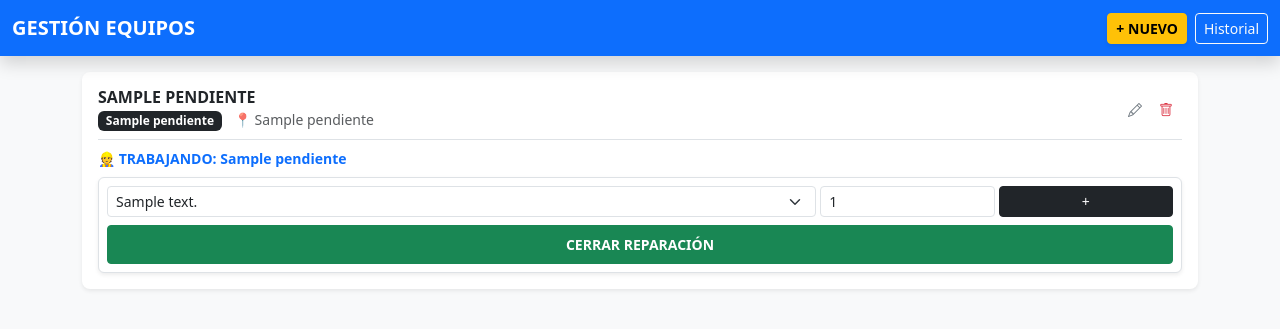
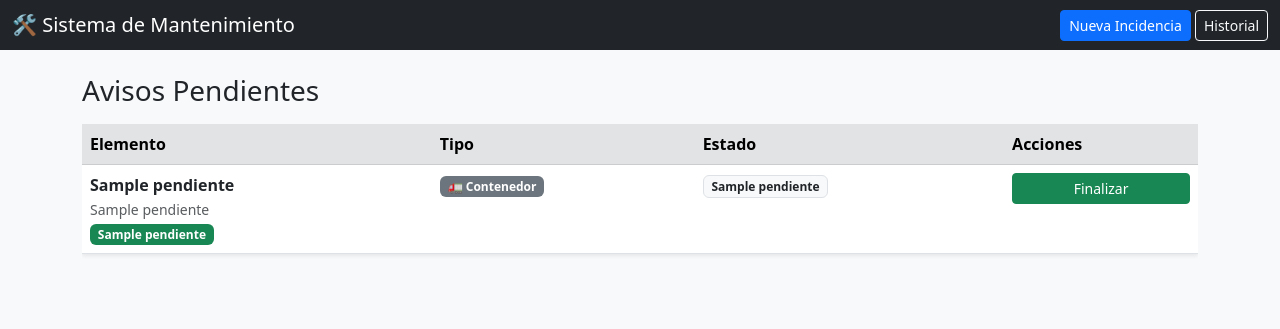
Before and after one commit to manin1985/mantenimiento-app, a Flask app: template templates/index.html in a window 1280 px wide. Shown: the top 329 px of the page. Run offline with Flask 3, Linux system fonts and the light colour scheme; the template is opened without the code that fills it: most values are stand-ins (such as "Sample title", 1, 10 or a date in 2020); some libraries are stand-ins or nearby versions.

Commit message:
Update index.html

```diff
--- a/templates/index.html
+++ b/templates/index.html
@@ -2,114 +2,180 @@
 <html lang="es">
 <head>
     <meta charset="UTF-8">
-    <meta name="viewport" content="width=device-width, initial-scale=1.0, maximum-scale=1.0, user-scalable=no">
-    <title>Equipos</title>
+    <meta name="viewport" content="width=device-width, initial-scale=1.0">
+    <title>Gestión de Incidencias - Mantenimiento</title>
     <link href="https://cdn.jsdelivr.net/npm/bootstrap@5.3.0/dist/css/bootstrap.min.css" rel="stylesheet">
-    <link rel="stylesheet" href="https://cdn.jsdelivr.net/npm/bootstrap-icons@1.10.5/font/bootstrap-icons.css">
     <style>
-        .prio-Alta { border-left: 12px solid #dc3545 !important; }
-        .prio-Media { border-left: 12px solid #ffc107 !important; }
-        .prio-Baja { border-left: 12px solid #0dcaf0 !important; }
-        .tipo-Papelera { border-left: 12px solid #adb5bd !important; background-color: #f8f9fa; }
-        .en-proceso { background-color: #fffde7 !important; border-left: 12px solid #fd7e14 !important; }
+        .prioridad-alta { border-left: 5px solid #dc3545; }
+        .prioridad-media { border-left: 5px solid #ffc107; }
+        .prioridad-baja { border-left: 5px solid #198754; }
+        .fila-papelera { background-color: #e3f2fd ! conquest; } /* Azul claro */
+        .badge-papelera { background-color: #0dcaf0; color: #000; }
     </style>
 </head>
 <body class="bg-light">
-    <nav class="navbar navbar-dark bg-primary sticky-top shadow">
+    <nav class="navbar navbar-dark bg-dark mb-4">
         <div class="container-fluid">
-            <span class="navbar-brand fw-bold">GESTIÓN EQUIPOS</span>
-            <div class="d-flex gap-2"><a href="/crear" class="btn btn-warning btn-sm fw-bold shadow-sm">+ NUEVO</a><a href="/historial" class="btn btn-outline-light btn-sm">Historial</a></div>
+            <span class="navbar-brand mb-0 h1">🛠️ Sistema de Mantenimiento</span>
+            <div>
+                <a href="/crear" class="btn btn-primary btn-sm">Nueva Incidencia</a>
+                <a href="/historial" class="btn btn-outline-light btn-sm">Historial</a>
+            </div>
         </div>
     </nav>
 
-    <div class="container mt-3">
+    <div class="container">
+        <h3 class="mb-3">Avisos Pendientes</h3>
+
+        <div class="table-responsive">
+            <table class="table table-hover bg-white shadow-sm">
+                <thead class="table-secondary">
+                    <tr>
+                        <th>Elemento</th>
+                        <th>Tipo</th>
+                        <th>Estado</th>
+                        <th>Acciones</th>
+                    </tr>
+                </thead>
+                <tbody>
                     {% for p in pendientes %}
-        <div class="card shadow-sm mb-3 border-0 rounded-3 {% if p[3] == 'En Proceso' %}en-proceso{% elif p[7] == 'Papelera' %}tipo-Papelera{% else %}prio-{{ p[6] }}{% endif %}">
-            <div class="card-body p-3">
-                <div class="d-flex justify-content-between">
-                    <div>
-                        <h6 class="fw-bold mb-0 text-uppercase">{{ p[1] }}</h6>
-                        <small class="badge {% if p[7]=='Papelera' %}bg-secondary{% else %}bg-dark{% endif %}">{{ p[7] }}</small>
-                        <small class="text-muted ms-2">📍 {{ p[2] }}</small>
+                    <tr class="{{ 'prioridad-' + p[6]|lower }} {{ 'fila-papelera' if p[7] == 'Papelera' else '' }}"
+                        style="background-color: {{ '#e3f2fd' if p[7] == 'Papelera' else '#ffffff' }};">
+
+                        <td>
+                            <strong>{{ p[1] }}</strong><br>
+                            <small class="text-muted">{{ p[2] }}</small><br>
+                            <span class="badge {{ 'bg-danger' if p[6] == 'Alta' else 'bg-warning text-dark' if p[6] == 'Media' else 'bg-success' }}">
+                                {{ p[6] }}
+                            </span>
+                        </td>
+
+                        <td>
+                            {% if p[7] == 'Papelera' %}
+                                <span class="badge badge-papelera">🗑️ Papelera</span>
+                            {% else %}
+                                <span class="badge bg-secondary">🚛 Contenedor</span>
+                            {% endif %}
+                        </td>
+
+                        <td>
+                            <span class="badge {{ 'bg-info text-dark' if p[3] == 'En Proceso' else 'bg-light text-dark border' }}">
+                                {{ p[3] }}
+                            </span>
+                            {% if p[5] %}
+                                <br><small><strong>Operario:</strong> {{ p[5] }}</small>
+                            {% endif %}
+                        </td>
+
+                        <td>
+                            <div class="d-grid gap-2">
+                                {% if p[3] == 'Pendiente' %}
+                                    <button class="btn btn-warning btn-sm" onclick="asignarOperario({{ p[0] }})">Asignar</button>
+                                {% else %}
+                                    <button class="btn btn-success btn-sm" onclick="abrirModalCompletar({{ p[0] }}, '{{ p[7] }}')">Finalizar</button>
+                                {% endif %}
                             </div>
-                    <div class="btn-group">
-                        <button class="btn btn-sm text-secondary" onclick="abrirEditor('{{p[0]}}','{{p[1]}}','{{p[2]}}')"><i class="bi bi-pencil"></i></button>
-                        <button class="btn btn-sm text-danger" onclick="confirmarBorrar('{{p[0]}}')"><i class="bi bi-trash"></i></button>
+                        </td>
+                    </tr>
+                    {% endfor %}
+                </tbody>
+            </table>
         </div>
     </div>
 
-                {% if p[3] == 'Pendiente' %}
-                <form action="/asignar/{{ p[0] }}" method="POST" class="input-group mt-2">
-                    <input type="text" name="operario" class="form-control form-control-sm" placeholder="Nombre equipo..." required>
-                    <button class="btn btn-primary btn-sm px-3" type="submit">¡VOY!</button>
-                </form>
-                {% else %}
-                <div class="border-top pt-2 mt-2">
-                    <p class="small text-primary fw-bold mb-2">👷 TRABAJANDO: {{ p[5] }}</p>
-                    <div class="bg-white p-2 rounded border shadow-sm">
-                        {% if p[7] == 'Contenedor' %}
-                        <div class="mb-3">
-                            <label class="small fw-bold text-danger">MARCAR FRACCIÓN:</label>
-                            <select name="fraccion" form="form-{{ p[0] }}" class="form-select form-select-sm border-danger" required>
-                                <option value="">-- Seleccionar Fracción --</option>
-                                <option value="RESTOS">RESTOS (Gris)</option>
-                                <option value="ENVASES">ENVASES (Amarillo)</option>
-                                <option value="PAPEL Y CARTON">PAPEL Y CARTÓN (Azul)</option>
+    <script>
+        function asignarOperario(id) {
+            const nombre = prompt("Nombre del operario:");
+            if (nombre) {
+                const form = document.createElement('form');
+                form.method = 'POST';
+                form.action = '/asignar/' + id;
+                const input = document.createElement('input');
+                input.type = 'hidden';
+                input.name = 'operario';
+                input.value = nombre;
+                form.appendChild(input);
+                document.body.appendChild(form);
+                form.submit();
+            }
+        }
+
+        function abrirModalCompletar(id, tipo) {
+            // Guardamos el ID y el tipo en variables globales o en el modal
+            document.getElementById('id_completar').value = id;
+
+            // Si es papelera, mostramos u ocultamos campos específicos si fuera necesario
+            const divFraccion = document.getElementById('div_fraccion');
+            if (tipo === 'Papelera') {
+                divFraccion.style.display = 'block';
+            } else {
+                divFraccion.style.display = 'none';
+            }
+
+            const modal = new bootstrap.Modal(document.getElementById('modalFinalizar'));
+            modal.show();
+        }
+    </script>
+
+    <div class="modal fade" id="modalFinalizar" tabindex="-1">
+        <div class="modal-dialog">
+            <div class="modal-content">
+                <form action="" id="formFinalizar" method="POST">
+                    <input type="hidden" name="id" id="id_completar">
+                    <div class="modal-header">
+                        <h5 class="modal-header">Finalizar Trabajo</h5>
+                        <button type="button" class="btn-close" data-bs-dismiss="modal"></button>
+                    </div>
+                    <div class="modal-body">
+                        <div id="div_fraccion" class="mb-3">
+                            <label class="form-label">Fracción (Solo para Papeleras):</label>
+                            <select name="fraccion" class="form-select">
+                                <option value="Envases">Envases</option>
+                                <option value="Papel/Cartón">Papel/Cartón</option>
+                                <option value="RSU">RSU</option>
+                                <option value="N/A" selected>N/A</option>
                             </select>
                         </div>
-                        {% endif %}
-                        <div class="row g-1 mb-2">
+
+                        <h6>Recambios utilizados:</h6>
+                        <div id="contenedor_recambios">
+                            <div class="row g-2 mb-2">
                                 <div class="col-8">
-                                <select id="sel-{{ p[0] }}" class="form-select form-select-sm" onchange="checkOtros(this, 'otro-box-{{ p[0] }}')">
-                                    {% for r in recambios %} <option value="{{ r }}">{{ r }}</option> {% endfor %}
+                                    <select name="nombres[]" class="form-select form-select-sm">
+                                        <option value="">-- Seleccionar --</option>
+                                        {% for r in recambios %}
+                                        <option value="{{ r }}">{{ r }}</option>
+                                        {% endfor %}
                                     </select>
                                 </div>
-                            <div class="col-2"><input type="number" id="qty-{{ p[0] }}" class="form-control form-control-sm" value="1" min="1"></div>
-                            <div class="col-2"><button type="button" class="btn btn-dark btn-sm w-100" onclick="addPieza('{{ p[0] }}')">+</button></div>
+                                <div class="col-4">
+                                    <input type="number" name="cantidades[]" class="form-control form-control-sm" placeholder="Cant.">
                                 </div>
-                        <div id="otro-box-{{ p[0] }}" style="display:none" class="mb-2"><input type="text" id="manual-{{ p[0] }}" class="form-control form-control-sm" placeholder="Especificar pieza..."></div>
-                        <div id="lista-{{ p[0] }}" class="mb-2"></div>
-                        <form action="/completar/{{ p[0] }}" method="POST" id="form-{{ p[0] }}">
-                            <div id="inputs-{{ p[0] }}"></div>
-                            <input type="hidden" name="recambio_otro" id="hidden-otro-{{ p[0] }}">
-                            <button type="submit" class="btn btn-success btn-sm w-100 fw-bold py-2">CERRAR REPARACIÓN</button>
+                            </div>
+                        </div>
+                        <button type="button" class="btn btn-outline-secondary btn-sm mb-3" onclick="agregarRecambio()">+ Añadir otro</button>
+
+                        <div class="mb-3">
+                            <label class="form-label">Otros recambios/Notas:</label>
+                            <textarea name="recambio_otro" class="form-control" rows="2"></textarea>
+                        </div>
+                    </div>
+                    <div class="modal-footer">
+                        <button type="submit" class="btn btn-success" onclick="this.form.action='/completar/'+document.getElementById('id_completar').value">Guardar y Cerrar</button>
+                    </div>
                 </form>
             </div>
         </div>
-                {% endif %}
-            </div>
-        </div>
-        {% endfor %}
     </div>
 
+    <script src="https://cdn.jsdelivr.net/npm/bootstrap@5.3.0/dist/js/bootstrap.bundle.min.js"></script>
     <script>
-        function checkOtros(s, id) { document.getElementById(id).style.display = s.value.includes("OTROS") ? "block" : "none"; }
-        function addPieza(id) {
-            const s = document.getElementById('sel-'+id); const q = document.getElementById('qty-'+id); const l = document.getElementById('lista-'+id);
-            const inp = document.getElementById('inputs-'+id); const hM = document.getElementById('hidden-otro-'+id); const m = document.getElementById('manual-'+id);
-            if(s.value.includes("OTROS")) { hM.value = m.value; m.disabled = true; s.disabled = true; return; }
-            const row = document.createElement('div'); row.className = 'bg-light border rounded p-1 mb-1 small d-flex justify-content-between align-items-center';
-            row.innerHTML = `<span><b>${q.value}x</b> ${s.value}</span><span class="text-danger fw-bold px-2" style="cursor:pointer" onclick="this.parentElement.remove(); document.getElementById('in-${id}-${s.value}').remove();">×</span>`;
-            l.appendChild(row);
-            const hN = document.createElement('input'); hN.type='hidden'; hN.name='nombres[]'; hN.value=s.value; hN.id=`in-${id}-${s.value}`;
-            const hC = document.createElement('input'); hC.type='hidden'; hC.name='cantidades[]'; hC.value=q.value;
-            inp.appendChild(hN); inp.appendChild(hC); q.value = 1;
+        function agregarRecambio() {
+            const container = document.getElementById('contenedor_recambios');
+            const nuevo = container.firstElementChild.cloneNode(true);
+            nuevo.querySelectorAll('input').forEach(i => i.value = '');
+            container.appendChild(nuevo);
         }
-        function abrirEditor(id, elem, ubi) {
-            const pin = prompt("PIN:"); if(pin === "2026") {
-                const nElem = prompt("Nuevo Elemento:", elem) || elem;
-                const nUbi = prompt("Nueva Ubicación:", ubi) || ubi;
-                const form = document.createElement('form'); form.method = 'POST'; form.action = '/editar/' + id;
-                const p = {pin: pin, elemento: nElem, ubicacion: nUbi};
-                for (const k in p) { const i = document.createElement('input'); i.type='hidden'; i.name=k; i.value=p[k]; form.appendChild(i); }
-                document.body.appendChild(form); form.submit();
-            }
-        }
-        function confirmarBorrar(id) { const pin = prompt("PIN:"); if(pin === "2026") {
-            const form = document.createElement('form'); form.method = 'POST'; form.action = '/borrar/' + id;
-            const i = document.createElement('input'); i.type='hidden'; i.name='pin'; i.value=pin; form.appendChild(i);
-            document.body.appendChild(form); form.submit();
-        }}
     </script>
 </body>
 </html>
```
Lines whose indentation alone changed are shown as unchanged.
